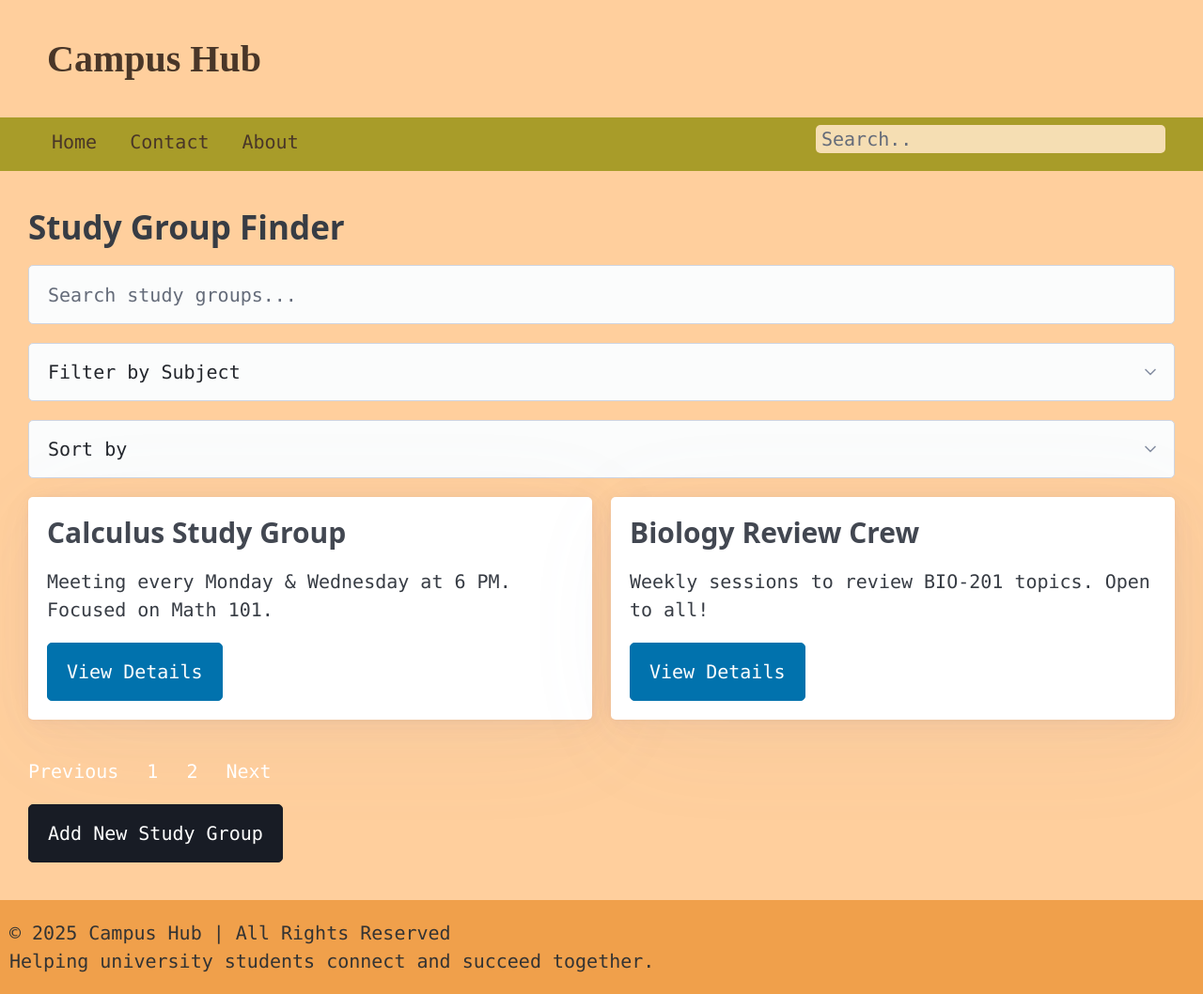
After one commit to BayanAsmawi/itcs333_project, a PHP site: the page made by study group finder/index.html in a window 1280 px wide. The commit adds this page. Shown: the whole page at 94% size. Run offline with PHP 8.4, Linux system fonts and the light colour scheme; some libraries are stand-ins or nearby versions.

Commit message:
final draft

```diff
--- a/assets/index.html
+++ b/assets/index.html
@@ -28,7 +28,7 @@
           <a href="/pro/events.html">Events Calendar</a>
         </div>
         <div class="box">
-          <a href="/study group finder/finder.html">Study Group Finder</a>
+          <a href="/study group finder/index.html">Study Group Finder</a>
         </div>
         <div class="box">
           <a href="">Course Reviews</a>
--- /dev/null
+++ b/study group finder/index.html
@@ -0,0 +1,83 @@
+<!DOCTYPE html>
+<html lang="en">
+<head>
+  <meta charset="UTF-8">
+  <meta name="viewport" content="width=device-width, initial-scale=1.0">
+  <title>Study Group Finder</title>
+  <link rel="stylesheet" href="style.css">
+  <link rel="stylesheet" href="https://cdn.jsdelivr.net/npm/@picocss/pico@2/css/pico.min.css">
+</head>
+
+<body>
+  <h1 style="color: #493628; font-family: Papyrus;">Campus Hub</h1>
+
+  <header>
+    <ul class="nav-bar">
+      <li><a href="/assets/index.html">Home</a></li>
+      <li><a href="/assets/contact.html">Contact</a></li>
+      <li><a href="/assets/about.html">About</a></li>
+      <input class="search" id="search" type="text" placeholder="Search..">
+    </ul>
+  </header>
+
+  <main>
+    <section class="sec">
+      <h2>Study Group Finder</h2>
+
+      <!-- Search and Filters -->
+      <form>
+        <input type="text" placeholder="Search study groups..." />
+        <select>
+          <option>Filter by Subject</option>
+          <option>Math</option>
+          <option>Science</option>
+          <option>History</option>
+        </select>
+        <select>
+          <option>Sort by</option>
+          <option>Newest</option>
+          <option>Oldest</option>
+          <option>Most Members</option>
+        </select>
+      </form>
+
+      <!-- Group Listings -->
+      <div class="grid">
+        <article>
+          <h3>Calculus Study Group</h3>
+          <p>Meeting every Monday & Wednesday at 6 PM. Focused on Math 101.</p>
+          <a href="group-detail.html" role="button">View Details</a>
+        </article>
+
+        <article>
+          <h3>Biology Review Crew</h3>
+          <p>Weekly sessions to review BIO-201 topics. Open to all!</p>
+          <a href="group-detail.html" role="button">View Details</a>
+        </article>
+        <!-- Add more articles as needed -->
+      </div>
+
+      <!-- Pagination Controls -->
+      <nav>
+        <ul class="pagination">
+          <li><a href="#">Previous</a></li>
+          <li><a href="#">1</a></li>
+          <li><a href="#">2</a></li>
+          <li><a href="#">Next</a></li>
+        </ul>
+      </nav>
+
+      <!-- Add New Group Button -->
+      <a href="add-group.html" class="contrast" role="button">Add New Study Group</a>
+    </section>
+  </main>
+
+  <footer>
+    <div class="footer">
+        &copy;  2025 Campus Hub | All Rights Reserved
+        <br>
+        Helping university students connect and succeed together.
+    </div>
+</footer>
+</body>
+</html>
--- a/study group finder/style.css
+++ b/study group finder/style.css
@@ -56,212 +56,169 @@ body {
     flex: 1;
   }
 
-  .container {
-    max-width: 1200px;
-    margin: 0 auto;
-  }
-  .sec {
-    color: black;
-    padding: 6px;
-    font-size: 24px;
-    font-family: Monaco;
-    width: 40%;
-    border-bottom: 4px solid #c14600;
+  body {
+    background-color: #faf6f1;
+    color: #493628;
+    font-family: 'Papyrus', cursive;
   }
 
-  /* Search Results Layout */
-
-  .allgroups {
-    color: #a13800;
+  .nav-bar {
     display: flex;
-    flex-direction: column;
-    gap: 20px;
-    margin-bottom: 30px;
-  }
-  .allgroups > div {
-    background-color: #c14600;
-    border-radius: 10px;
-    padding: 20px;
-    box-shadow: 0 2px 4px rgba(0,0,0,0.1);
-    transition: transform 0.2s, box-shadow 0.2s;
-  }
-
-
-  .gbox {
-    display: flex;
-    flex-direction: column;
-    gap: 20px;
-    margin-bottom: 30px;
-  }
-  .gbox > div {
-    background-color: #f0a04b;
-    border-radius: 10px;
-    padding: 20px;
-    box-shadow: 0 2px 4px rgba(0,0,0,0.1);
-    transition: transform 0.2s, box-shadow 0.2s;
-  }
-  .search-results {
-    display: flex;
-    flex-direction: column;
-    gap: 20px;
-    margin-top: 30px;
-  }
-
-  .search-result {
-    background-color: #f5e7b2;
-    border-radius: 8px;
-    padding: 20px;
-    box-shadow: 0 2px 4px rgba(0,0,0,0.1);
-    transition: transform 0.2s, box-shadow 0.2s;
-  }
-
-  .search-result:hover {
-    transform: translateY(-2px);
-    box-shadow: 0 4px 8px rgba(0,0,0,0.15);
-  }
-
-  .search-result h3 {
-    color: #c14600;
-    margin-top: 0;
-    margin-bottom: 10px;
-  }
-
-  .search-result p {
-    color: #493628;
-    margin: 5px 0;
-  }
-
-  .search-result .meta {
-    display: flex;
-    gap: 15px;
-    margin: 10px 0;
-    font-size: 0.9em;
-    color: #666;
-  }
-
-  .search-result .tags {
-    display: flex;
-    gap: 10px;
-    margin: 10px 0;
-  }
-
-  .search-result .tags span {
-    background-color: #e0a75e;
-    color: white;
-    padding: 3px 8px;
-    border-radius: 12px;
-    font-size: 0.8em;
-  }
-
-  .search-result .action {
-    margin-top: 15px;
-    display: flex;
-    justify-content: space-between;
+    gap: 1rem;
+    list-style: none;
     align-items: center;
   }
 
-  .search-result button {
-    background-color: #c14600;
-    color: white;
-    border: none;
-    padding: 8px 16px;
-    border-radius: 4px;
-    cursor: pointer;
-    transition: background-color 0.2s;
+  .nav-bar li a {
+    text-decoration: none;
+    color: #493628;
   }
 
-  .search-result button:hover {
-    background-color: #a13800;
+  .search {
+    margin-left: auto;
+    padding: 0.5rem;
   }
 
-  /* Filters Section */
-  .filters {
-    background-color: #c14600;
-    padding: 15px;
-    border-radius: 8px;
-    margin-bottom: 20px;
-    display: flex;
-    flex-wrap: wrap;
-    gap: 10px;
+  .grid {
+    display: grid;
+    grid-template-columns: repeat(auto-fit, minmax(300px, 1fr));
+    gap: 1rem;
   }
 
-  .filters button {
-    background-color: #111;
-    color: white;
-    border: none;
-    padding: 6px 12px;
-    border-radius: 4px;
-    cursor: pointer;
-    transition: background-color 0.2s;
+  .pagination {
+    display: flex;
+    justify-content: center;
+    gap: 0.5rem;
   }
 
-  .filters button:hover,
-  .filters button.active {
-    background-color: rgba(255,255,255,0.4);
+  .pagination li {
+    list-style: none;
   }
 
-  /* Search Form */
-  .search-form {
-    background-color: #c14600;
-    padding: 20px;
-    border-radius: 8px;
-    margin-bottom: 20px;
+  .pagination li a {
+    text-decoration: none;
   }
 
-  .search-form form {
-    display: flex;
-    gap: 10px;
+  .comments {
+    margin-top: 2rem;
   }
 
-  .search-form input[type="text"] {
-    flex: 1;
-    padding: 10px;
-    border: none;
-    border-radius: 4px;
+  /* body and nav-bar styling */
+body {
+  background-color: #ffcf9d;
+  padding-top: 30px;
+  font-family: Monaco;
+  min-height: 100vh;
+  display: flex;
+  flex-direction: column;
+}
+h1 {
+  margin: 40px;
+  padding-top: 10px;
+  padding-left: 10px;
+}
+.nav-bar {
+  margin-bottom: 0px;
+  padding-top: 5px;
+  padding-bottom: 5px;
+  justify-content: center;
+  height: 57px;
+  background-color: #a89c29;
+}
+.nav-bar > li {
+  display: inline;
+  justify-content: center;
+}
+
+li a {
+  display: inline;
+  color: white;
+  text-align: left;
+  padding-top: 16px;
+  padding-bottom: 20px;
+  padding-left: 15px;
+  text-decoration: none;
+  /*font-family: Monaco;*/
+}
+li a:hover {
+  color: #111;
+}
+#search {
+  float: right;
+  padding: 6px;
+  border: none;
+  background-color: wheat;
+  margin-top: 8px;
+  margin-right: 40px;
+  width: 30%;
+  height: 30px;
+  color: #333;
+}
+
+/* flex box styling */
+.container {
+  display: flex;
+  flex-flow: row wrap;
+  justify-content: space-evenly;
+  align-content: center;
+  align-items: stretch;
+  background-color: #ff9d23;
+  gap: 20px;
+  padding: 30px;
+  margin-bottom: auto;
+  border-radius: 10px;
+}
+.box {
+  width: 160px;
+  height: 160px;
+  display: flex;
+  justify-content: space-between;
+  align-content: center;
+  align-items: center;
+  text-align: center;
+  background-color: #c14600;
+  /* font-size: 26px; */
+  border-radius: 10px;
+  margin: 15px;
+  padding: 20px;
+  box-shadow: 0 2px 4px rgba(0,0,0,0.1);
+  transition: transform 0.2s, box-shadow 0.2s;
+}
+.box a {
+  color: beige;
+  /*font-family: Monaco;*/
+  text-decoration: none;
+  padding: 10px;
+}
+.box :hover {
+  color: black;
+}
+
+@media (max-width: 800px) {
+  .container {
+    flex-direction: column;
   }
+}
 
-  .search-form select {
-    padding: 10px;
-    border: none;
-    border-radius: 4px;
-    background-color: white;
-  }
-
-  .search-form button {
-    background-color: #493628;
-    color: white;
-    border: none;
-    padding: 10px 20px;
-    border-radius: 4px;
-    cursor: pointer;
-  }
-
-  /* Footer */
-  footer {
-    background-color: #f0a04b;
-    padding: 20px;
-    text-align: center;
-    color: #493628;
-    margin-top: auto;
-  }
-
-  /* Responsive Design */
-  @media (max-width: 600px) {
-    .nav-bar {
-      flex-direction: column;
-      gap: 10px;
-    }
-
-    .search {
-      margin-left: 0;
-      width: 70%;
-    }
-
-    .search-form form {
-      flex-direction: column;
-    }
-
-    .filters {
-      flex-direction: column;
-    }
-  }
+main {
+  padding-bottom: 10px;
+}
+/*footer styling */
+footer {
+  width: 100%;
+  background-color: #f0a04b;
+  text-align: left;
+  padding: 10px;
+  color: #333;
+  margin-top: auto;
+}
+/*
+.sec {
+  color: black;
+  padding: 6px;
+  font-size: 24px;
+  font-family: Monaco;
+  width: 40%;
+  border-bottom: 4px solid #c14600;
+}
+  */
```
Also changed, not shown: study group finder/add-group.html (added, +55 -0 lines), study group finder/finder.html (deleted, +0 -127 lines), study group finder/group-detail.html (added, +63 -0 lines), study group finder/new-group.html (deleted, +0 -68 lines), 1 other file.
